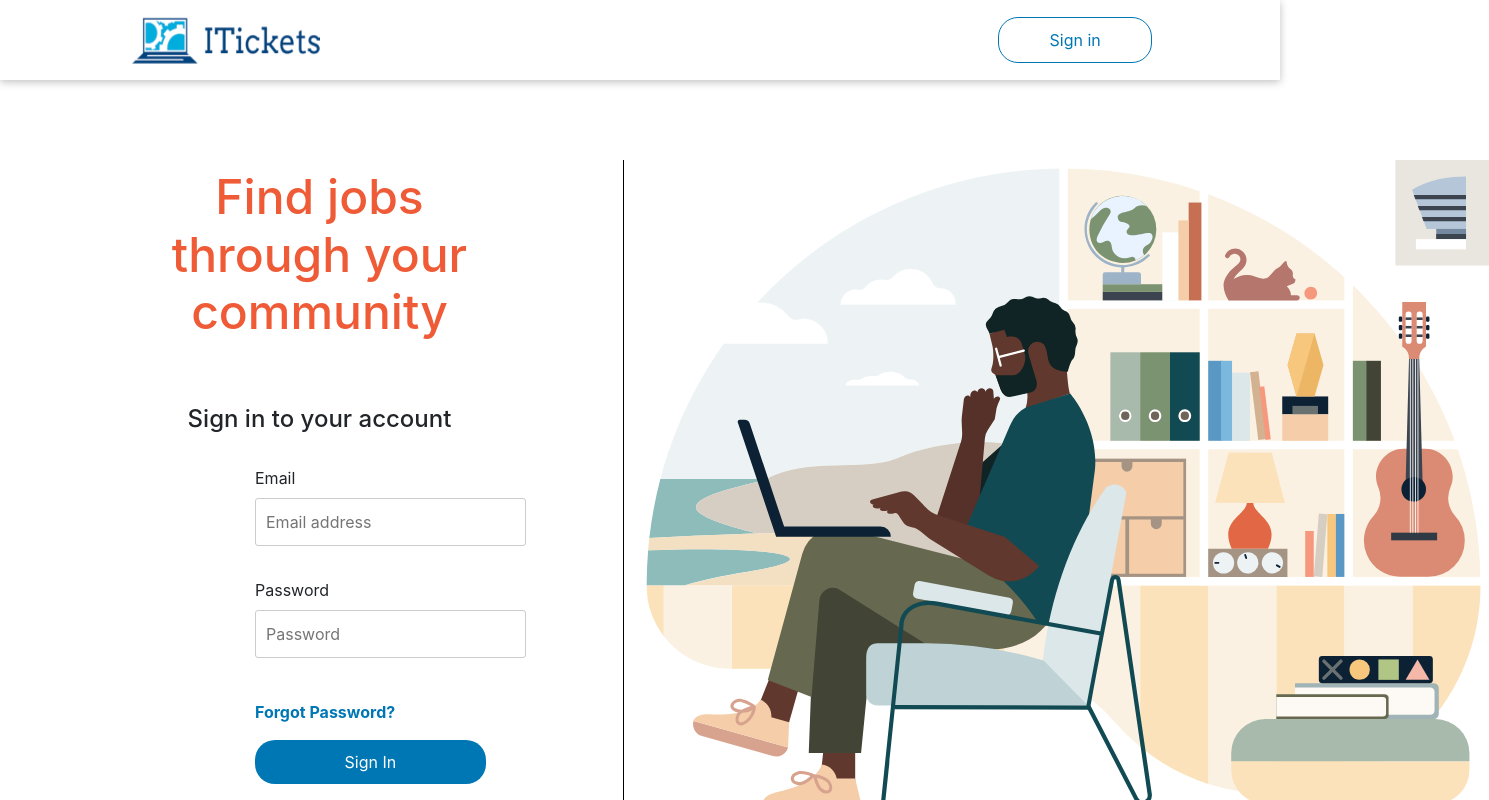
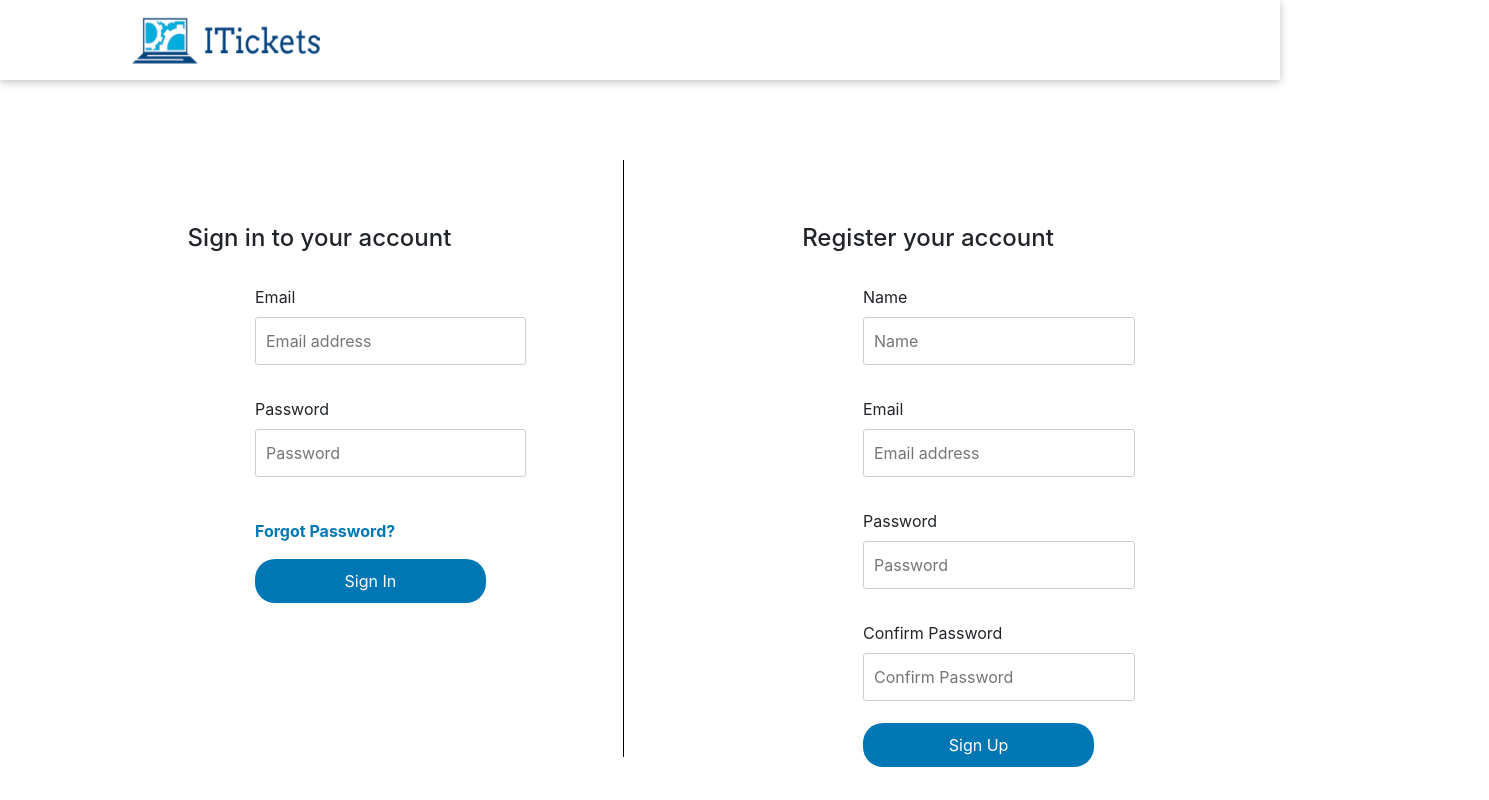
Before and after one commit to sreeyameela/Itickets, a React (Create React App) app in the folder Frontend/: page / in a window 1280 px wide. Shown: the top 800 px of the page, 1489 px wide, since content can reach past the window. Built offline with nearby package versions, Linux system fonts and the light colour scheme; the HTML template or start-up script is replaced by a standard one.

Commit message:
new page

```diff
--- a/Frontend/src/components/Header/Header.js
+++ b/Frontend/src/components/Header/Header.js
@@ -8,9 +8,7 @@ const Header = (props) => {
         <Fragment>
             <header className='header-logo'>
                 <img width="200" height="80" src={linkedinIcon} />
-                    <button type="submit" className="header-login-button">
-                       Sign in
-                    </button>
+
             </header>
         </Fragment>
     );
--- a/Frontend/src/components/Page/Page.js
+++ b/Frontend/src/components/Page/Page.js
@@ -1,4 +1,3 @@
-import loginImage from '../../linkedin.svg'
 import './Page.css';
 
 const Page = () => {
@@ -6,7 +5,6 @@ const Page = () => {
         <div className='container'>
             <div className="row rowclass">
                 <div className="col-6" style={{ borderRight: '1px solid black' }}>
-                    <h5 className='headerlogin'>Find jobs through your community</h5>
                     <h2 className="login-heading">Sign in to your account</h2>
                     <form>
                         <div className="form-group">
@@ -31,13 +29,51 @@ const Page = () => {
                         <button type="submit" className="login-button">
                             Sign In
                         </button>
-                        <button type="submit" className="signup-button">
-                            New to ITickets? Join Now
-                        </button>
                     </form>
                 </div>
                 <div className="col-6">
-                    <img src={loginImage} class="login-image" alt="Login" />
+                   <h2 className="login-heading">Register your account</h2>
+                    <form>
+                        <div className="form-group">
+                            <label htmlFor="Name">Name</label>
+                            <input
+                                type="name"
+                                id="name"
+                                placeholder="Name"
+                                required
+                            />
+                        </div>
+                        <div className="form-group">
+                            <label htmlFor="email">Email</label>
+                            <input
+                                type="email"
+                                id="email"
+                                placeholder="Email address"
+                                required
+                            />
+                        </div>
+                        <div className="form-group">
+                            <label htmlFor="password">Password</label>
+                            <input
+                                type="password"
+                                id="password"
+                                placeholder="Password"
+                                required
+                            />
+                        </div>
+                        <div className="form-group">
+                            <label htmlFor="confpassword">Confirm Password</label>
+                            <input
+                                type="confpassword"
+                                id="confpassword"
+                                placeholder="Confirm Password"
+                                required
+                            />
+                        </div>
+                        <button type="submit" className="login-button">
+                            Sign Up
+                        </button>
+                    </form>
                 </div>
             </div>
         </div>
```
